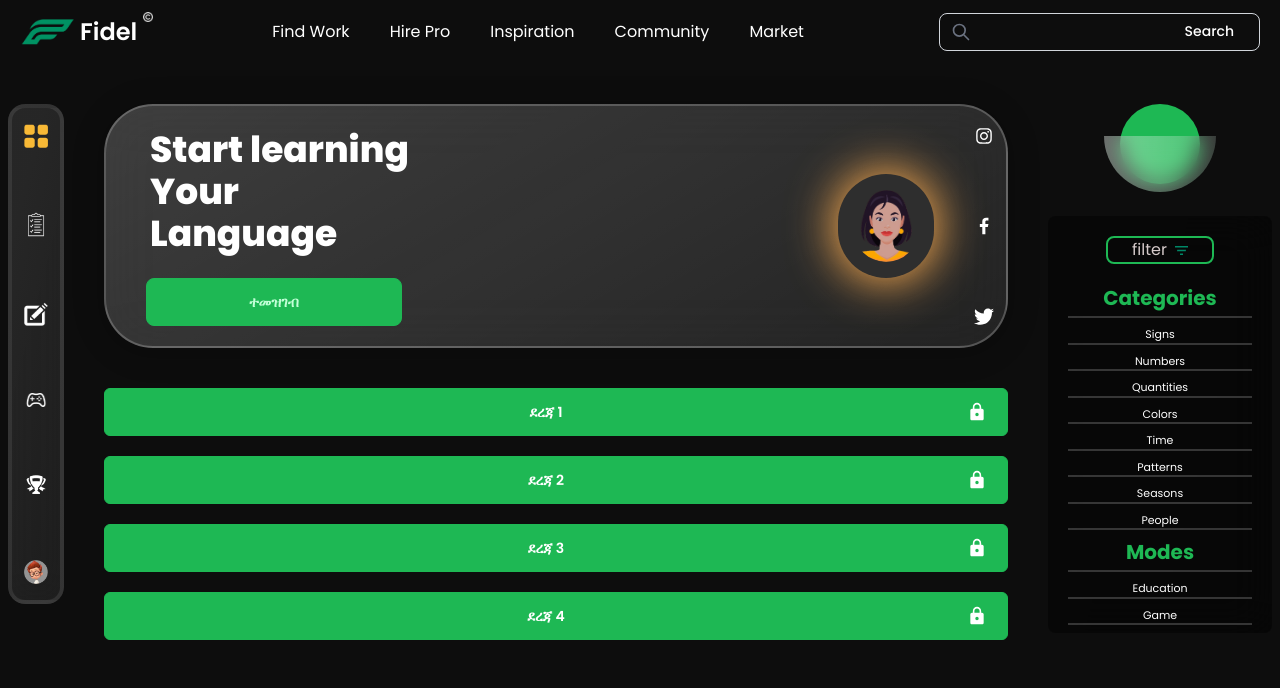
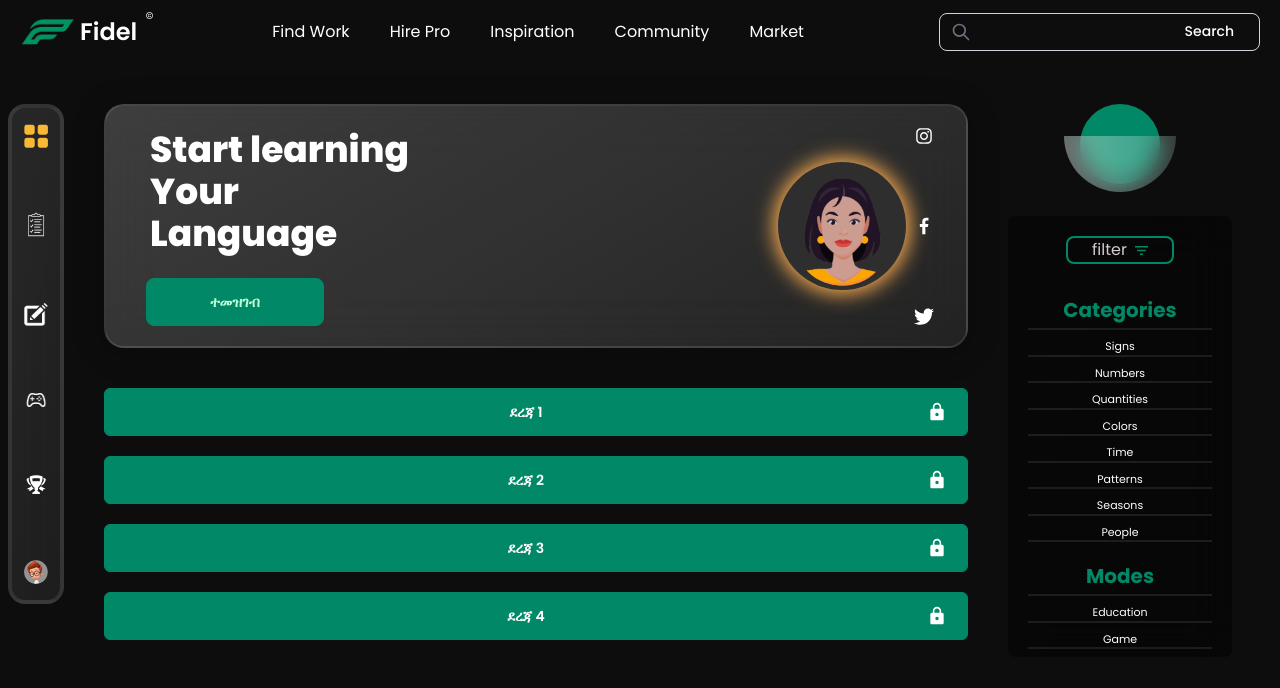
Before and after one commit to nebaaaazzzz/AI-Fidel, a React (Vite) app: page /select-level in a window 1280 px wide. Shown: the top 688 px of the page. Built offline with nearby package versions, Linux system fonts and the light colour scheme.

Commit message:
fix: ui fix

```diff
--- /dev/null
+++ b/src/components/Buttons.tsx
@@ -0,0 +1,14 @@
+export function YellowishButtons({ text }) {
+  return (
+    <button className={`btn capitalize px-20 rounded-xl bg-accent`}>
+      {text}
+    </button>
+  );
+}
+export function GreenishButtons({ text }) {
+  return (
+    <button className={`btn capitalize px-20 rounded-xl bg-primary`}>
+      {text}
+    </button>
+  );
+}
--- a/src/components/Logo.tsx
+++ b/src/components/Logo.tsx
@@ -10,7 +10,7 @@ function LogoWithText() {
     <a className=" relative flex justify-center items-center gap-1">
       <img src={fidel} className="relative object-contain w-44" />
       <h1 className="text-7xl self-end font-semibold text-white">Fidel</h1>
-      <img className="absolute -right-7 -top-3" src={vector} />
+      <img className="absolute -right-4 w-3 -top-" src={vector} />
     </a>
   );
 }
@@ -19,14 +19,14 @@ export function LogoWithTextSM() {
     <a className=" relative flex justify-center items-center gap-1">
       <img src={fidel} className="relative object-contain w-14" />
       <h1 className="text-2xl self-end font-semibold text-white">Fidel</h1>
-      <img className="absolute -right-4 w-1/12 -top-1" src={vector} />
+      <img className="absolute -right-4 w-[6%] -top-1" src={vector} />
     </a>
   );
 }
 export function Logo() {
   return (
     <a className="relative flex justify-center items-center gap-1">
-      <img className="absolute left-[62%] -top-5" src={vector} />
+      <img className="absolute w-2 left-[63%] -top-3" src={vector} />
       <img src={fidelwhite} className="relative object-contain w-32" />
     </a>
   );
--- a/src/components/RightSideBar.tsx
+++ b/src/components/RightSideBar.tsx
@@ -13,7 +13,7 @@ const categories = [
 const modes = ['Education', 'Game'];
 function RightSideBar() {
   return (
-    <div className="hidden md:flex shrink-0   flex-col items-center gap-5">
+    <div className="hidden md:flex shrink-0  mr-10 flex-col items-center gap-5">
       <Icon />
       <div
         className="flex flex-col md:w-42 mt-3 lg:w-56 items-center px-5 rounded-lg py-2"
@@ -58,7 +58,7 @@ function Icon() {
 function Header({ text }: { text: string }) {
   return (
     <>
-      <h1 className="mt-2 mb-1  font-bold text-xl propse text-primary">
+      <h1 className="mt-5 mb-1  font-bold text-xl propse text-primary">
         {text}
       </h1>
       <Divider />
@@ -78,7 +78,7 @@ function Divider() {
     <div
       style={{
         height: '0px',
-        border: '0.6px solid rgba(255, 255, 255, 0.19)'
+        border: '0.03px solid rgba(255, 255, 255, 0.09)'
       }}
       className="w-full"
     ></div>
--- a/src/components/StartingLeft.tsx
+++ b/src/components/StartingLeft.tsx
@@ -11,7 +11,7 @@ function StartingLeft({ path }) {
       </div>
       <img
         src={path}
-        className="absolute mx-auto left-0 right-0 w-2/3 bottom-0 object-contain"
+        className="absolute mx-auto left-0 right-0 w-3/4 bottom-0 object-contain"
       />
     </div>
   );
--- a/src/components/StartingRight.tsx
+++ b/src/components/StartingRight.tsx
@@ -16,21 +16,21 @@ function StartingRight({ header1, header2, btns }) {
           </h1>
         </div>
         <div className="flex flex-col items-center justify-center b">
-          <h1 className="font-extralight text-center text-sm ">
+          <h1 className="font-[100] text-center text-sm ">
             Learn the ABC in sign language with machine language .The game{' '}
           </h1>
-          <span className="font-extralight text-center text-sm ">
+          <span className="font-[100] text-center text-sm ">
             will using your camera and machine learning to analyze your
           </span>
-          <p className="font-extralight text-center">handshapes </p>
+          <p className="font-[100] text-center">handshapes </p>
         </div>
-        <div className="flex flex-col gap-4">
+        <div className="flex w-11/12 items-center self-center  flex-col gap-4">
           {btns.map(({ text, link }, i) => {
             return (
               <Link
                 key={i}
                 to={link}
-                className={`btn  capitalize ${
+                className={`btn w-full text-lg capitalize ${
                   i == 0 ? 'btn-accent' : 'btn-primary'
                 }  rounded-md`}
               >
@@ -40,7 +40,9 @@ function StartingRight({ header1, header2, btns }) {
           })}
         </div>
       </div>
-      <p className=" absolute bottom-10">Powered by ablaze labs </p>
+      <p className="font-extralight text-[12px] text-[#a4a4a4] absolute bottom-6">
+        Powered by ablaze labs{' '}
+      </p>
     </div>
   );
 }
--- a/src/index.css
+++ b/src/index.css
@@ -26,5 +26,8 @@ html {
   backdrop-filter: blur(29px);
   /* Note: backdrop-filter has minimal browser support */
   border-radius: 49px;
-  border: solid rgb(217, 217, 217, 0.27) 2px;
+  border: solid rgba(255, 255, 255, 0.09) 2px;
 }
+.custom-glass.smrounded {
+  border-radius: 20px;
+}
--- a/src/pages/Landing.tsx
+++ b/src/pages/Landing.tsx
@@ -13,9 +13,6 @@ function Landing() {
   }, []);
   return (
     <div>
-      <div className="absolute inset-x-[400px] inset-y-[290px] w-3 ">
-        <img src={vector} />
-      </div>
       <div className="relative h-screen flex items-center justify-center">
         <img src={eclips} className="w-2/12 absolute right-0 bottom-[15%]" />
 
--- a/src/pages/SelectHand.tsx
+++ b/src/pages/SelectHand.tsx
@@ -8,16 +8,17 @@ const socialMediaIcons = [AiOutlineInstagram, ImTwitter, GrFacebookOption];
 
 function SelectHand() {
   return (
-    <div className="flex gap-5 relative  h-[calc(100vh-64px)] flex-col w-full  items-center">
-      <div className="absolute w-[14%] aspect-square top-32 left-5 rounded-full  bg-primary"></div>
+    <div className="flex gap-10 relative  h-[calc(100vh-64px)] flex-col w-full  items-center">
+      <div className="absolute w-[14%] aspect-square top-40 left-5 rounded-full  bg-primary"></div>
       <div className="custom-glass flex w-5/6 pr-5 justify-between py-2 pt-10 ">
         <div className=""></div>
+        <div className="w-10"></div>
         <div className="flex   gap-5 flex-col items-center">
-          <h1 className="pan font-semibold text-4xl text-center [word-spacing:5px] w-3/4 text-white">
+          <h1 className="pan font-semibold text-5xl text-center [word-spacing:5px] w-3/4 text-white">
             Are you left or right handed?
           </h1>
           <img className="object-contain w-5/12 " src={handshake} />
-          <div className="w-2/3 grow flex flex-col gap-4 text-white text-center leading-3">
+          <div className="w-2/3 grow flex flex-col  font-light gap-3 text-sm text-white text-center leading-3">
             <p> Choose the hand you want to use for </p>
             <p>fingerspelling you should use your</p>
             <p>dominant hand</p>
--- a/src/pages/SelectLevel.tsx
+++ b/src/pages/SelectLevel.tsx
@@ -9,28 +9,30 @@ const socialMediaIcons = [AiOutlineInstagram, GrFacebookOption, ImTwitter];
 function SelectLevel() {
   return (
     <div className="flex  flex-col gap-10">
-      <div className="custom-glass flex justify-between px-3 pl-10 py-5">
+      <div className="custom-glass smrounded  flex justify-between px-3 pl-10 py-5">
         <div className="flex  prose flex-col items-start ">
           <div className="leading-none bg-transparent">
             <h1 className="md:text-4xl text-white m-1">Start learning </h1>
             <h1 className="leading-none text-4xl m-1 text-white">Your</h1>
             <h1 className="text-white text-4xl m-1 mb-6">Language</h1>
           </div>
-          <button className="capitalize btn btn-primary  rounded-lg btn-md md:btn-wide py-0 ">
-            ተመዝገብ{' '}
-          </button>
+          <div className="w-8/12">
+            <button className="capitalize btn btn-primary w-full rounded-lg btn-md py-0 ">
+              ተመዝገብ{' '}
+            </button>
+          </div>
         </div>
-        <div className="flex items-center gap-10">
+        <div className="flex items-center gap-2">
           <div
-            className="rounded-full w-24 aspect-square p-4"
+            className="rounded-full w-32 h-32 aspect-square p-4"
             style={{
               background: '#2E2E2E',
-              boxShadow: '0px 0px 46px 4px #FFAF52'
+              boxShadow: '0px 0px 20px 4px #FFAF52'
             }}
           >
             <img src={profile} className="object-contain rounded-full" />
           </div>
-          <div className="flex self-stretch flex-col justify-between">
+          <div className="flex mr-5 self-stretch flex-col justify-between">
             {socialMediaIcons.map((Icon, i) => {
               return <Icon key={i} size={20} color="white" />;
             })}
--- a/tailwind.config.cjs
+++ b/tailwind.config.cjs
@@ -6,6 +6,18 @@ module.exports = {
   },
   plugins: [require('@tailwindcss/typography'), require('daisyui')],
   daisyui: {
-    themes: ['forest', 'light', 'dark']
+    themes: [
+      {
+        forest: {
+          ...require('daisyui/src/colors/themes')['[data-theme=forest]'],
+          primary: '#008867',
+          accent: '#F8B936'
+          ///TODO hover color
+          // '.btn:hover': {
+          //   opacity: 0.,
+          // }
+        }
+      }
+    ]
   }
 };
```
Also changed, not shown: src/pages/SelectProfile.tsx (+10 -9 lines), src/pages/Welcome.tsx (+13 -13 lines), src/assets/icons/left-arrow.png (added).
